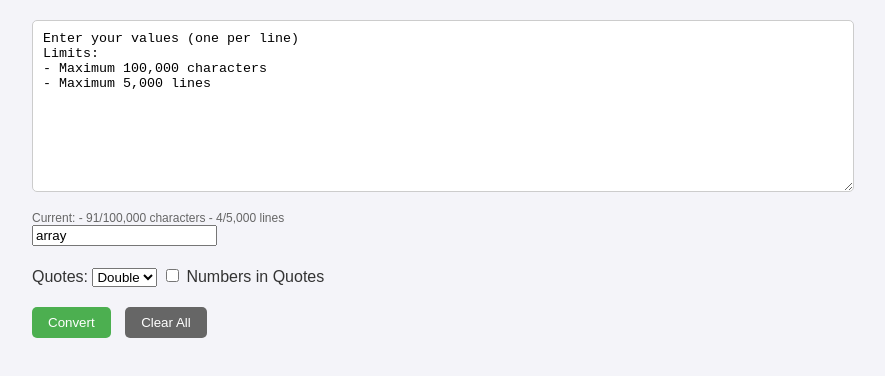
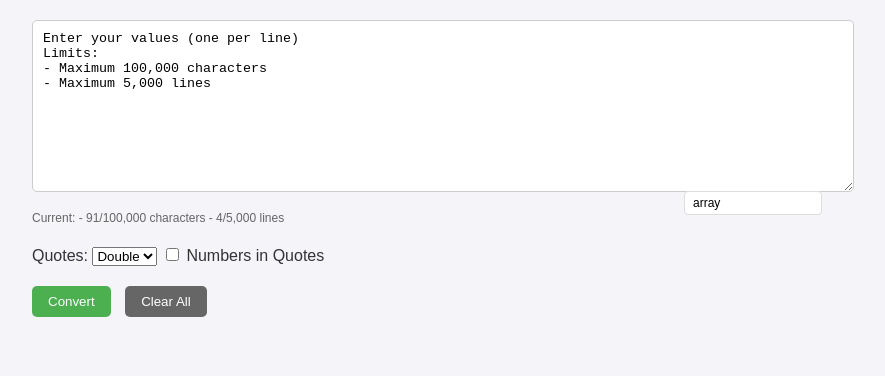
Before and after one commit to Gi7w0rm/ArrayThisClone, a plain HTML site: page index.html in a window 1280 px wide. Shown: the whole page, without its empty margins (208-1093 px from the left). Drawn offline with Linux system fonts and the light colour scheme.

Commit message:
Update styles.css

```diff
--- a/styles.css
+++ b/styles.css
@@ -101,6 +101,33 @@ button.copy-btn {
     animation: fadeInOut 2s ease-in-out;
 }
 
+.array-name-container {
+    position: absolute;
+    bottom: 10px;
+    right: 10px;
+    display: flex;
+    align-items: center;
+    gap: 5px;
+}
+
+.input-section {
+    position: relative;
+    margin-bottom: 20px;
+}
+
+#arrayName {
+    padding: 4px 8px;
+    border: 1px solid #ddd;
+    border-radius: 4px;
+    font-size: 12px;
+    width: 120px;
+}
+
+#arrayName:focus {
+    outline: none;
+    border-color: #666;
+}
+
 @keyframes fadeInOut {
     0% { opacity: 0; }
     10% { opacity: 1; }
```
